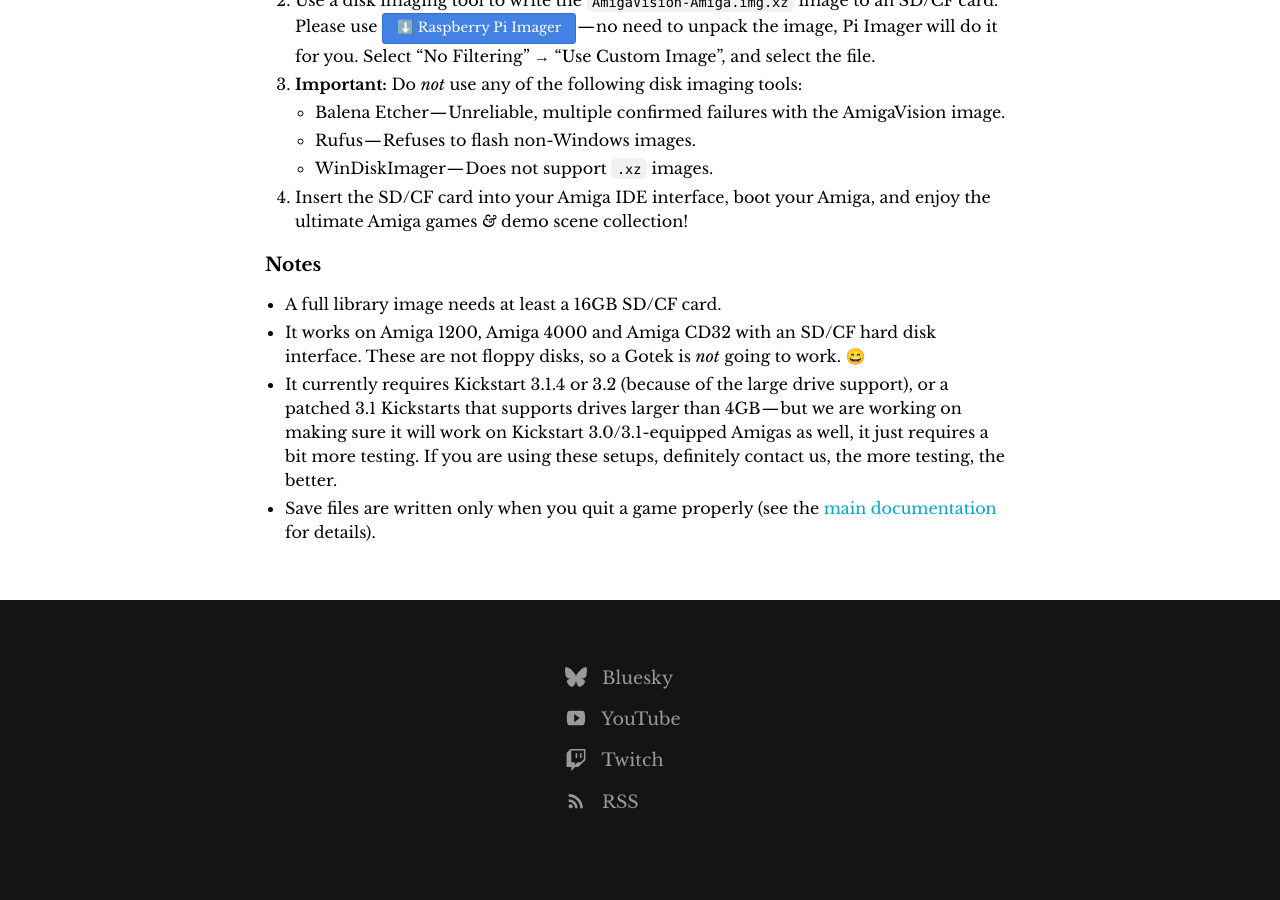
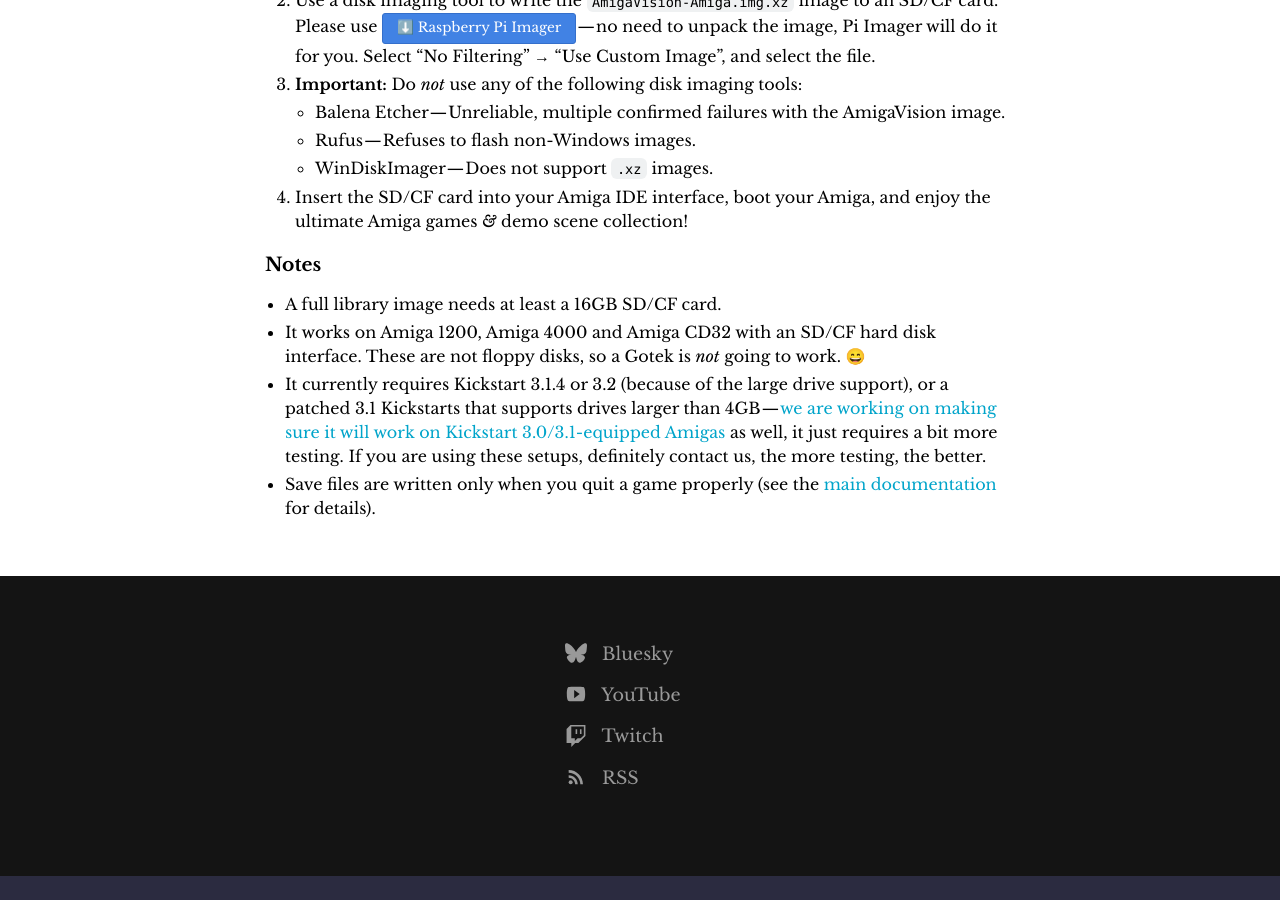
Before and after one commit to amigavision/amigavision.github.io, a Jekyll site: the page built from download/amiga.html, in a window 1280 px wide and 900 px high, scrolled down 589 px. Built offline with Jekyll 4.4.1, drawn with Linux system fonts in a browser that asks for light colours; after the commit the page ends 1465 px from its top, so only the background shows below that.

Commit message:
Add link to the Kickstart 3.0/3.1 issue

```diff
--- a/download/amiga.html
+++ b/download/amiga.html
@@ -32,7 +32,7 @@
     <ul>
       <li>A full library image needs at least a 16GB SD/CF card.
       <li>It works on Amiga 1200, Amiga 4000 and Amiga CD32 with an SD/CF hard disk interface. These are not floppy disks, so a Gotek is <i>not</i> going to work. 😄
-      <li>It currently requires Kickstart 3.1.4 or 3.2 (because of the large drive support), or a patched 3.1 Kickstarts that supports drives larger than 4GB — but we are working on making sure it will work on Kickstart 3.0/3.1-equipped Amigas as well, it just requires a bit more testing. If you are using these setups, definitely contact us, the more testing, the better.
+      <li>It currently requires Kickstart 3.1.4 or 3.2 (because of the large drive support), or a patched 3.1 Kickstarts that supports drives larger than 4GB — <a href="https://github.com/amigavision/AmigaVision/issues/364">we are working on making sure it will work on Kickstart 3.0/3.1-equipped Amigas</a> as well, it just requires a bit more testing. If you are using these setups, definitely contact us, the more testing, the better.
       <li>Save files are written only when you quit a game properly (see the <a href="/docs#amiga">main documentation</a> for details).
     </ul>
   </div>
```
